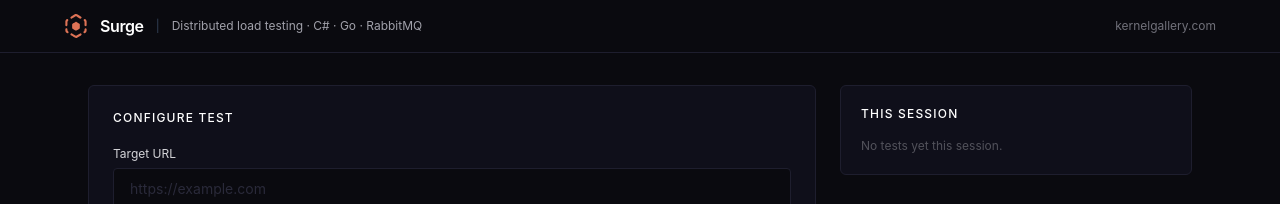
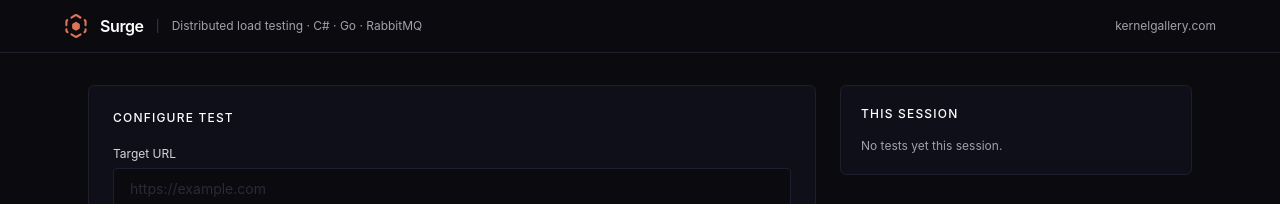
Before and after one commit to aykutssert/loadtest, a React (Vite) app in the folder frontend/: page / in a window 1280 px wide. Shown: the top 204 px of the page. Built offline with nearby package versions, Linux system fonts and the light colour scheme.

Commit message:
fix: remove all dark gray text, minimum #a1a1aa

```diff
--- a/frontend/src/App.jsx
+++ b/frontend/src/App.jsx
@@ -31,7 +31,7 @@ export default function App() {
             href="https://kernelgallery.com"
             target="_blank"
             rel="noopener noreferrer"
-            className="text-xs text-[#71717a] hover:text-white transition-colors"
+            className="text-xs text-[#a1a1aa] hover:text-white transition-colors"
           >
             kernelgallery.com
           </a>
--- a/frontend/src/components/ResultsPanel.jsx
+++ b/frontend/src/components/ResultsPanel.jsx
@@ -93,7 +93,7 @@ export default function ResultsPanel({ testId }) {
           <h2 className="text-xs font-medium text-white uppercase tracking-widest mb-1">
             Test Results
           </h2>
-          <p className="text-xs text-[#52525b] font-mono">{testId}</p>
+          <p className="text-xs text-[#a1a1aa] font-mono">{testId}</p>
           <p className="text-xs text-[#a1a1aa] mt-0.5 truncate max-w-xs">{data.targetUrl}</p>
         </div>
         <StatusBadge status={data.status} />
@@ -140,8 +140,8 @@ export default function ResultsPanel({ testId }) {
             <ResponsiveContainer width="100%" height={160}>
               <BarChart data={latencyChartData} barSize={36}>
                 <CartesianGrid strokeDasharray="3 3" stroke="#1e1e2e" vertical={false} />
-                <XAxis dataKey="name" tick={{ fill: '#71717a', fontSize: 11 }} axisLine={false} tickLine={false} />
-                <YAxis tick={{ fill: '#71717a', fontSize: 11 }} axisLine={false} tickLine={false} unit="ms" />
+                <XAxis dataKey="name" tick={{ fill: '#a1a1aa', fontSize: 11 }} axisLine={false} tickLine={false} />
+                <YAxis tick={{ fill: '#a1a1aa', fontSize: 11 }} axisLine={false} tickLine={false} unit="ms" />
                 <Tooltip
                   contentStyle={{ background: '#0f0f1a', border: '1px solid #1e1e2e', borderRadius: 8, fontSize: 12 }}
                   labelStyle={{ color: '#a1a1aa' }}
@@ -179,7 +179,7 @@ export default function ResultsPanel({ testId }) {
             </div>
           )}
 
-          <p className="text-xs text-[#52525b] tabular-nums">
+          <p className="text-xs text-[#a1a1aa] tabular-nums">
             Duration: {r.durationSeconds.toFixed(2)}s · Min: {r.latency.min.toFixed(0)}ms · Max: {r.latency.max.toFixed(0)}ms
           </p>
         </>
--- a/frontend/src/components/TestHistory.jsx
+++ b/frontend/src/components/TestHistory.jsx
@@ -64,7 +64,7 @@ export default function TestHistory({ onSelect, refreshKey }) {
       )}
 
       {!loading && tests.length === 0 && (
-        <p className="text-xs text-[#52525b]">No tests yet this session.</p>
+        <p className="text-xs text-[#a1a1aa]">No tests yet this session.</p>
       )}
 
       <ul className="space-y-1.5">
@@ -78,10 +78,10 @@ export default function TestHistory({ onSelect, refreshKey }) {
                 <span className={`text-[10px] font-medium px-1.5 py-0.5 rounded ${STATUS_COLORS[t.status] ?? STATUS_COLORS.queued}`}>
                   {t.status}
                 </span>
-                <span className="text-[10px] text-[#52525b]">{timeAgo(t.createdAt)}</span>
+                <span className="text-[10px] text-[#a1a1aa]">{timeAgo(t.createdAt)}</span>
               </div>
               <p className="text-xs text-[#a1a1aa] truncate">{t.targetUrl}</p>
-              <p className="text-[10px] text-[#52525b] mt-0.5">
+              <p className="text-[10px] text-[#a1a1aa] mt-0.5">
                 {t.requestCount?.toLocaleString()} req · {t.concurrency} concurrent
                 {t.results && ` · ${t.results.rps?.toFixed(1)} RPS`}
               </p>
```
